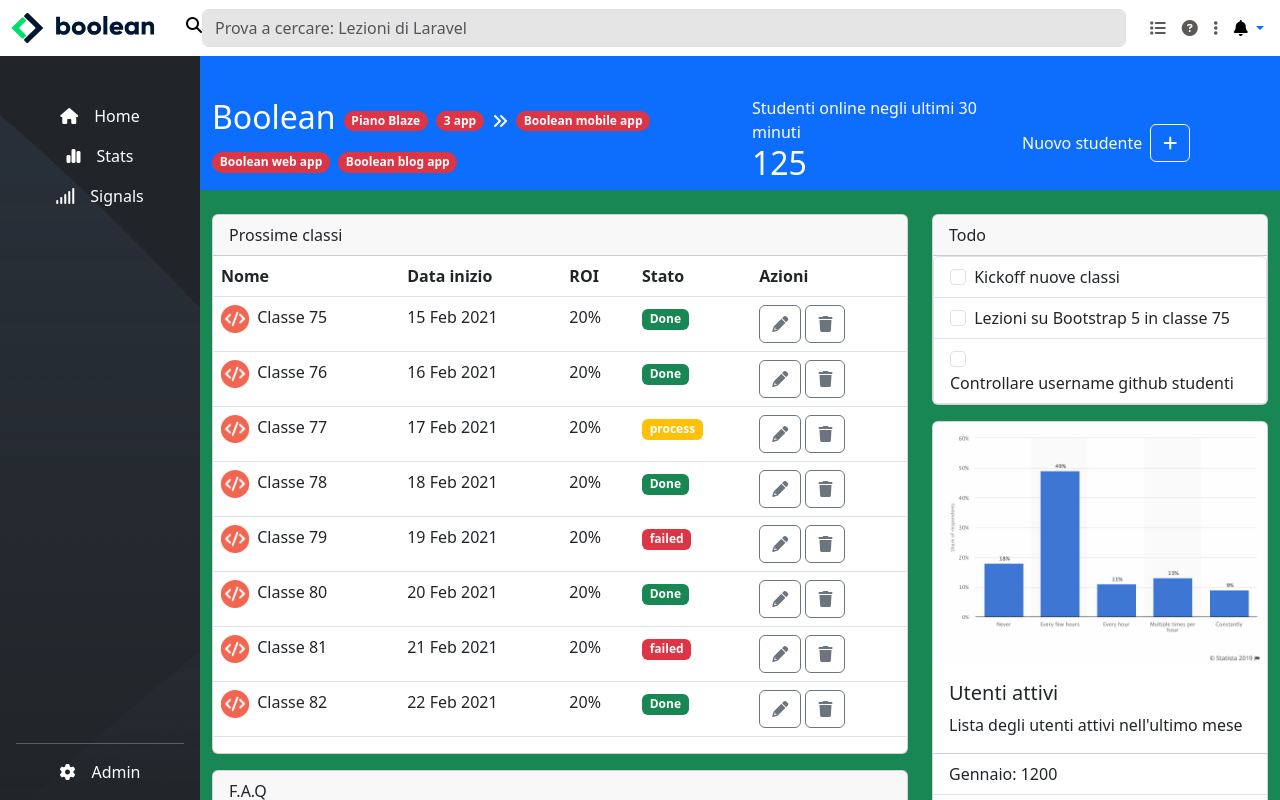
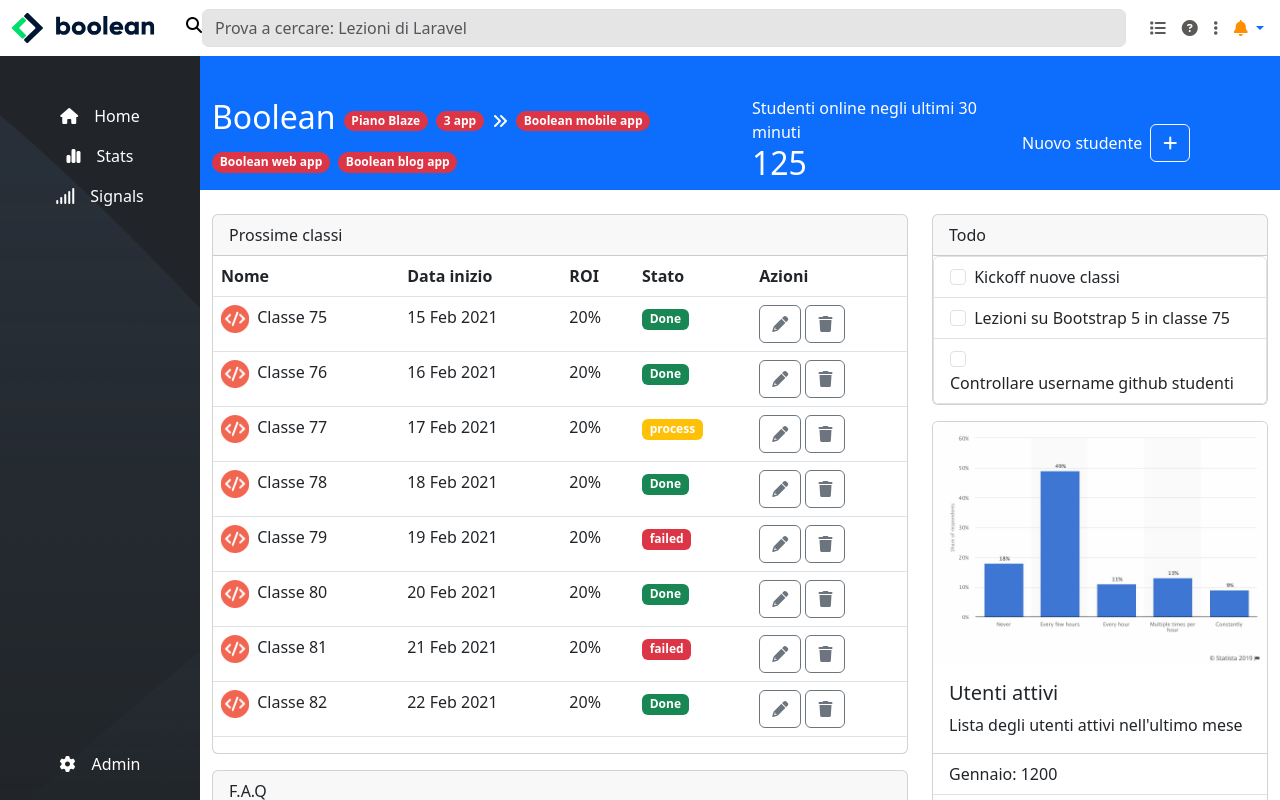
Before and after one commit to DarioEsposito89/html-css-bootstrap-dashboard, a plain HTML site: page index.html in a window 1280 px wide. Drawn offline with nearby package versions, Linux system fonts and the light colour scheme.

Commit message:
modificato nav admin

```diff
--- a/css/style.css
+++ b/css/style.css
@@ -24,6 +24,11 @@ aside {
     min-height: 100vh;
 }
 
+aside .nav-link:hover {
+    background-color: white;
+    color: black;
+}
+
 .hero-section, .content-section {
     width: 100%;
 }
--- a/index.html
+++ b/index.html
@@ -31,9 +31,9 @@
                         type="button"
                         id="dropdownMenuicon"
                         data-mdb-toggle="dropdown"
-                        aria-expanded="true"
-                    >
-                        <i class="fa-solid fa-bell" style="color: #000000;"></i>
+                        aria-expanded="true">
+
+                        <i class="fa-solid fa-bell" style="color: #ff8f00;"></i>
                     </a>
                     <ul class="dropdown-menu" aria-labelledby="dropdownMenuicon">
                         <li><a class="dropdown-item" href="#"> <i class="fas fa-user-alt pe-2"></i>My Profile</a></li>
@@ -67,12 +67,14 @@
             </a>
             </li>
         </ul>
-        <hr>
-        <div class="dropdown d-flex align-items-center flex-nowrap justify-content-center">
-            <a href="#" class="align-items-center text-white text-decoration-none d-flex gap-3">
-                <i class="fa-solid fa-gear" style="color: #ffffff;"></i>
+        <ul class="nav nav-pills flex-column align-items-center pt-5">
+            <li>
+                <a href="#" class="nav-link text-white d-flex gap-3 align-items-center">
+                    <i class="fa-solid fa-gear" style="color: #ffffff;"></i>
                 <span class="d-none d-lg-inline-block">Admin</span></a>
-        </div>
+                </a>
+            </li>
+        </ul>
     </aside>
 
     <main class="d-flex flex-wrap">
@@ -104,7 +106,7 @@
             </div>
         </section>
 
-        <section class="content-section bg-success">
+        <section class="content-section bg-white">
             <div class="container">
                 <div class="row">
                     <div class="col col-lg-8 mt-4">
```
